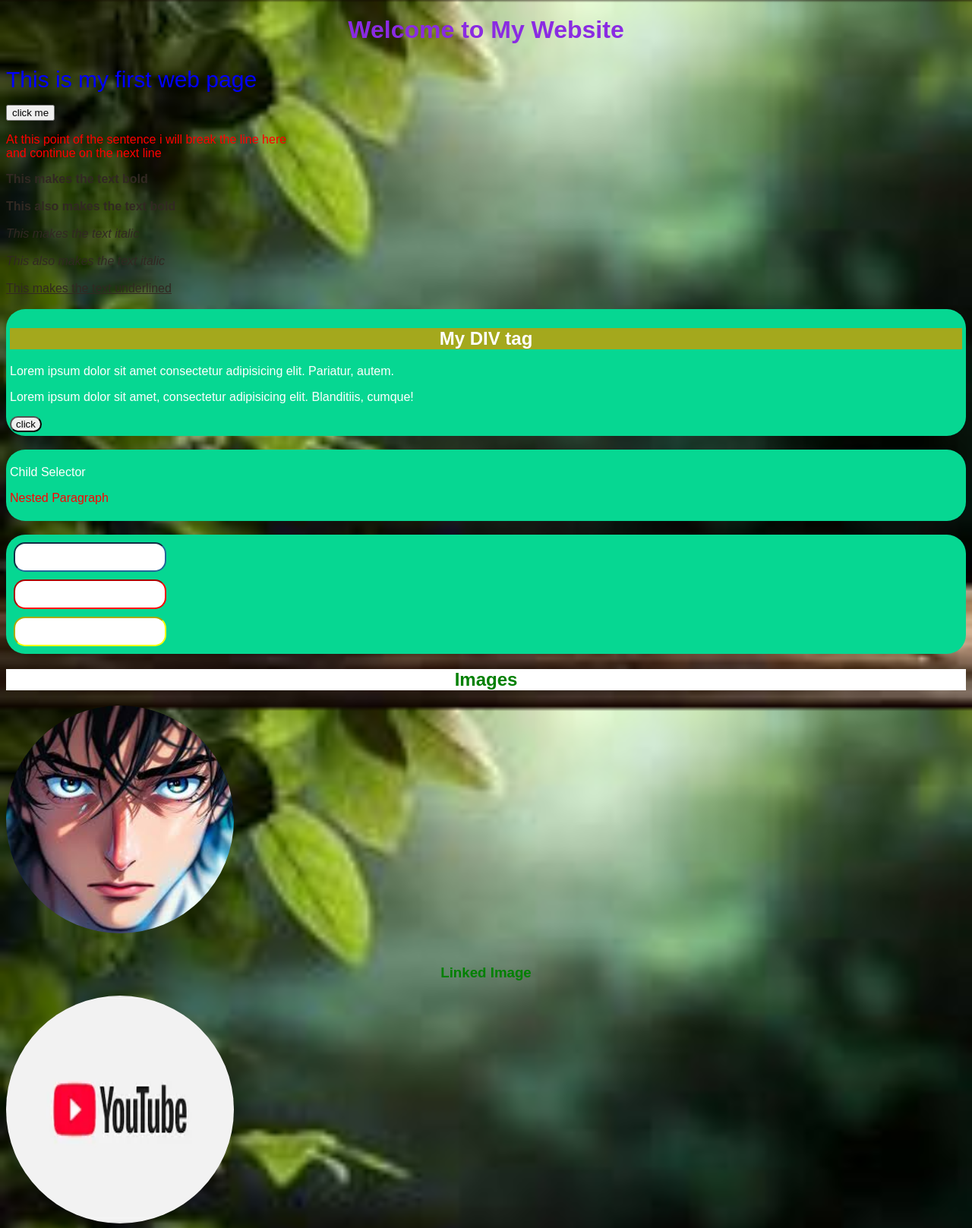
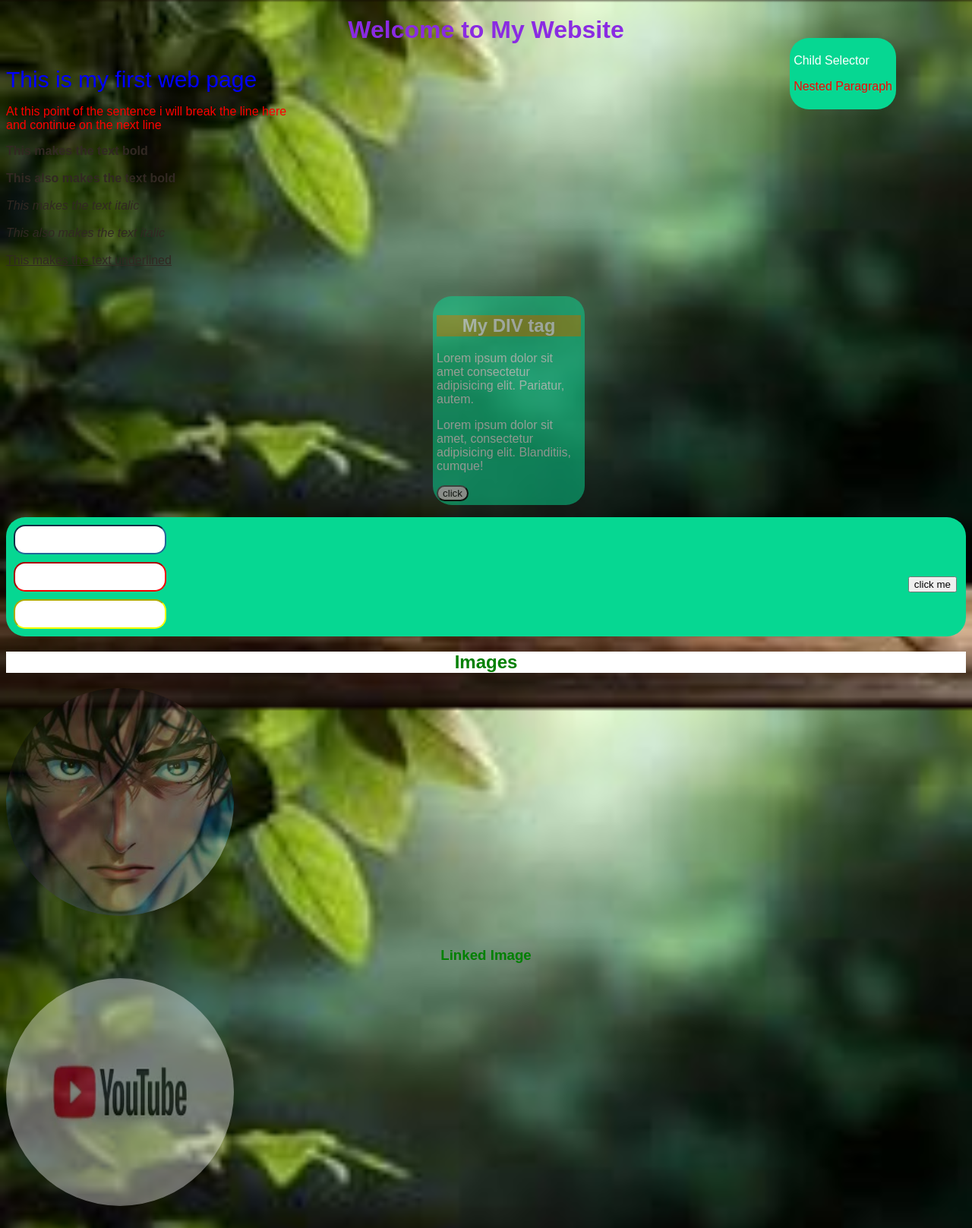
Before and after one commit to Flow-bitz/Hero, a plain HTML site: page index.html in a window 1280 px wide. Shown: the top 1617 px of the page at 76% size. Drawn offline with Linux system fonts and the light colour scheme.

Commit message:
CSS Dimension

```diff
--- a/CSS/style.css
+++ b/CSS/style.css
@@ -88,3 +88,84 @@
     height: 300px;
 }
 /* This is a comment */
+
+
+/* IMAGE OPACITY */
+
+img {
+    opacity: 0.4;
+    transition: 1s;
+}
+img:hover {
+    opacity: 1;
+}
+
+a {
+    color: rgb(44, 204, 44);
+    text-decoration: none;
+}
+a:hover{
+    color: red;
+    text-decoration: underline;
+}
+a:active{
+    color: yellow;
+}
+a:visited{
+    color: white;
+}
+
+/* CSS LIST */
+
+ul{
+    list-style-type: circle;
+    color: white;
+    list-style-position: inside;
+}
+
+ol{
+    list-style-type: lower-alpha;
+    color: white;
+    list-style-position: outside;
+}
+dl{
+    color: white;
+}
+
+/* CSS TABLES */
+
+table{
+    border-collapse: collapse;
+    border-radius: 20px;
+    width: 65%;
+    border: 2px solid black;
+}
+
+/* CSS POSITION */
+
+.box1{
+    position: relative;
+    top: 20px;
+    left: 30px;
+    width: 200px;
+    box-sizing: border-box;
+    opacity: 0.5;
+}
+
+.box2{
+    position: absolute;
+    top: 50px;
+    right: 100px;
+}
+
+.box3{
+    position: sticky;
+    top: 0;
+}
+
+.but{
+    position: fixed;
+    bottom: 20px;
+    right: 20px;
+    z-index: 1;
+}
--- a/index.html
+++ b/index.html
@@ -9,7 +9,7 @@
         <h1 id="head">Welcome to My Website</h1>   <!-- This is our Heading -->
         <p style="color: blue; height: 20px; font-size: 30px;">This is my first web page</p>
 
-        <button>click me</button>
+        <button class="but">click me</button>
 
         <p>At this point of the sentence i will break the line here <br> and continue on the next line</p>
 
@@ -19,14 +19,14 @@
         <em>This also makes the text italic</em>  <br><br>
         <u>This makes the text underlined</u>     <br><br>
 
-        <div>
+        <div class="box1">
             <h2>My DIV tag</h2>
             <p>Lorem ipsum dolor sit amet consectetur adipisicing elit. Pariatur, autem.</p>
             <p>Lorem ipsum dolor sit amet, consectetur adipisicing elit. Blanditiis, cumque!</p>
             <button>click</button>
         </div>
         <br>
-        <div>
+        <div class="box2">
             <p>Child Selector</p>
 
             <section>
@@ -34,7 +34,7 @@
             </section>
         </div>
         <br>
-        <div>
+        <div class="box3">
             <input type="text"><br>
             <input type="email"><br>
             <input type="password"><br>
@@ -65,14 +65,14 @@
 
         <h2>Lists</h2>
         <h3>List of Animals</h3>
-        <ol type="i">
+        <ol>
             <li>Dog</li>
             <li>Cat</li>
             <li>Sheep</li>
         </ol>
 
         <h3>States in Nigeria</h3>
-        <ul type="square">
+        <ul>
             <li>Kaduna</li>
             <li>Abia</li>
             <li>Kwara</li>
```
